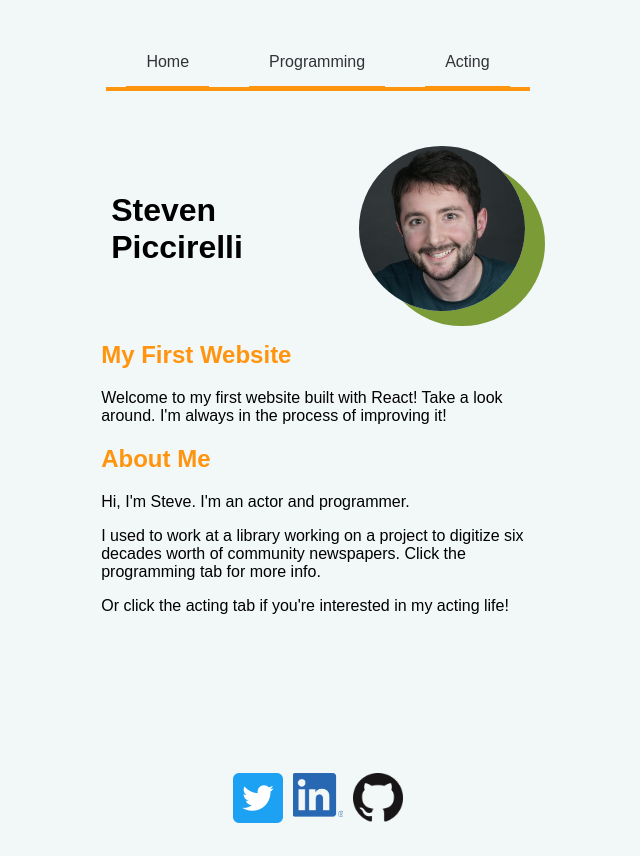
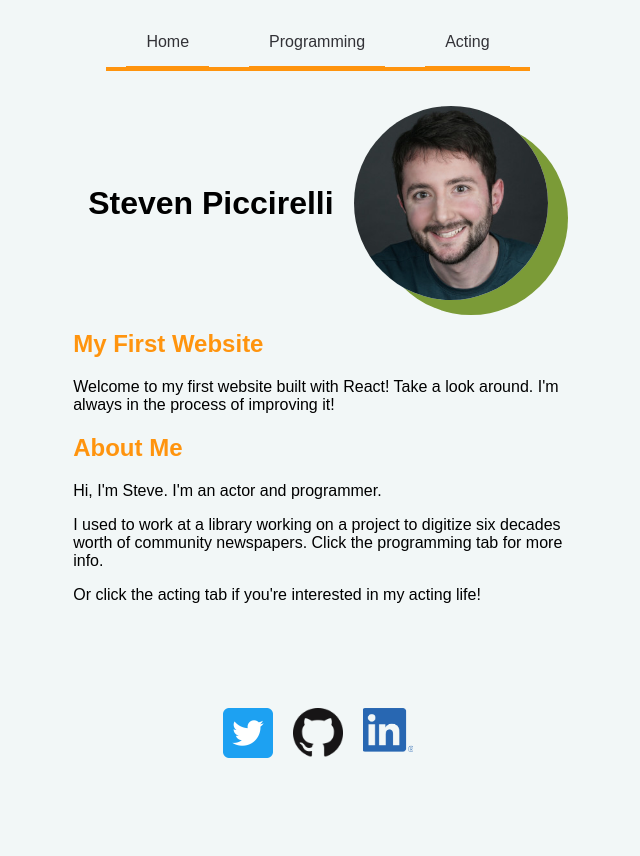
Before and after one commit to stendur/stendur.github.io, a Gatsby site: page / in a window 1280 px wide. Shown: the whole page, without its empty margins (322-962 px from the left). After the commit the page ends 800 px from the top, so only its background shows below. Built offline with nearby package versions, Linux system fonts and the light colour scheme; Gatsby itself is replaced by a stand-in of ours.

Commit message:
fixes content height

```diff
--- a/src/components/footer.js
+++ b/src/components/footer.js
@@ -1,5 +1,4 @@
 import * as React from 'react'
-import { Link } from 'gatsby'
 import * as styles from '../styles/footer.module.scss'
 import { StaticImage } from "gatsby-plugin-image"
 
@@ -7,8 +6,8 @@ const Footer = () => {
     return (
             <footer>
                 <a href="https://twitter.com/stevemeetsteve" class="twitter"><StaticImage src="../images/Twitter.png" className={styles.image}/></a>
+                <a href="https://github.com/stendur" class="github"><StaticImage src="../images/GitHub-Mark-64px.png" className={styles.image}/></a>
                 <a href="https://www.linkedin.com/in/stevemeetsteve" class="linkedin"><StaticImage src="../images/LinkedIn-Logos/Li-In-Bug.png" className={styles.image}/></a>
-                <a href="https://github.com/stendur" class="github"><StaticImage src="../images/GitHub-Mark-64px.png" className={styles.image}/></a>
             </footer>
     )
 }
--- a/src/components/header.js
+++ b/src/components/header.js
@@ -4,7 +4,7 @@ import headerStyles from "../styles/header.module.scss"
 
 const Header = () => {
     return (
-        <header>
+        <header className={headerStyles.header}>
             <h1>Steven Piccirelli</h1>
             <img class=".headshot" src={me} alt="Steve" />
         </header>
--- a/src/components/layout.js
+++ b/src/components/layout.js
@@ -8,8 +8,8 @@ import * as layoutStyles from "../styles/layout.module.scss"
 const Layout = (props) => {
     return (
         <div className={layoutStyles.container}>
+            <Navbar></Navbar>
             <div className={layoutStyles.content}>
-                <Navbar></Navbar>
                 {props.children}
             </div>
             <Footer></Footer>
--- a/src/pages/index.js
+++ b/src/pages/index.js
@@ -6,11 +6,11 @@ import * as layoutStyles from "../styles/header.module.scss"
 const IndexPage = () => {
   return (
     <Layout>
+      <header className={layoutStyles.header}>
+          <h1>Steven Piccirelli</h1>
+          <img className={layoutStyles.headshot} src={me} alt="Steve"/>
+      </header>
       <body>
-          <header>
-              <h1>Steven Piccirelli</h1>
-              <img className={layoutStyles.headshot} src={me} alt="Steve"/>
-          </header>
           <main>
             <article class="article1">
               <h2>My First Website</h2>
--- a/src/pages/programming.js
+++ b/src/pages/programming.js
@@ -1,14 +1,14 @@
 import * as React from "react"
 import Layout from "../components/layout"
+import * as styles from "../styles/header.module.scss"
 
 const Programming = () => {
   return (
     <Layout>
-      <body>
-      <header>
+      <header className={styles.header}>
         <h1>Programming Projects</h1>
       </header>
-
+      <body>
         <main>
           <article class="article1">
             <h2>crop-and-OCR (Python)</h2>
--- a/src/styles/footer.module.scss
+++ b/src/styles/footer.module.scss
@@ -3,6 +3,6 @@
     max-width: 50px;
     max-height: 50px;
     padding: 5px;
-    margin: 5px;
+    margin: 10px;
 
   }
--- a/src/styles/header.module.scss
+++ b/src/styles/header.module.scss
@@ -7,7 +7,7 @@
   }
 
   @media only screen and (max-width: 767px) {
-    header{
+    .header{
         display: flex;
         justify-content: center;
         align-items: center;
@@ -17,7 +17,7 @@
       }
 }
 @media only screen and (min-width: 768px) {
-  header{
+  .header{
     display: flex;
     justify-content: center;
     align-items: center;
--- a/src/styles/layout.module.scss
+++ b/src/styles/layout.module.scss
@@ -59,65 +59,9 @@
 
   }
 
-  /***TABLETS***/
+  /***ALL OTHER DEVICES***/
   @media only screen and (min-width: 768px) {
     /**********GLOBAL********/
-    *{
-      box-sizing: border-box;
-    }
-
-    body{
-      font: 1em Helvetica, Arial, sans-serif;
-      background-color: #F2F7F7;
-    }
-
-    h2{
-      color: var(--mainColor);
-      font-family: 'Cabin',sans-serif;
-    }
-
-    h1{
-      font-family: 'Karla', sans-serif;
-    }
-
-    p{
-      font-family: 'Libre Franklin', sans-serif;
-    }
-
-    .link:link {
-      color: #7B9B37;
-      text-decoration: none;
-    }
-
-    /* visited link */
-    .link:visited {
-      color: var(--mainColor);
-    }
-
-    /* mouse over link */
-    .link:hover {
-      color: orange;
-    }
-    /****CONTAINER****/
-    .container{
-      max-width: 80%;
-      margin: auto;
-      display: flex;
-      flex-direction: column;
-      justify-content: center;
-      align-items: center;
-      min-height: 100vh;
-    }
-
-    /*******MAIN******/
-    main{
-      flex: 1;
-    }
-  }
-
-
-  @media only screen and (min-width: 992px){
-  /************GLOBAL************/
     *{
       box-sizing: border-box;
     }
@@ -128,13 +72,8 @@
 
     html, body{
       min-height: 100%;
-  }
-  body{
-    padding: 20px;
       font: 1em Helvetica, Arial, sans-serif;
       background-color: #F2F7F7;
-    /* background-image: linear-gradient(#fff8f1, #ffd3a2); */
-
     }
 
     h2{
@@ -175,14 +114,10 @@
       flex-direction: column;
       justify-content: center;
       align-items: center;
-    min-height: 100vh;
+      min-height: 95vh;
     }
     .content {
-    flex-grow: 1;
-  }
-
-  /*******MAIN******/
-  main{
+      flex-grow: .5;
       flex: 1;
     }
 
```
Lines whose indentation alone changed are shown as unchanged.
